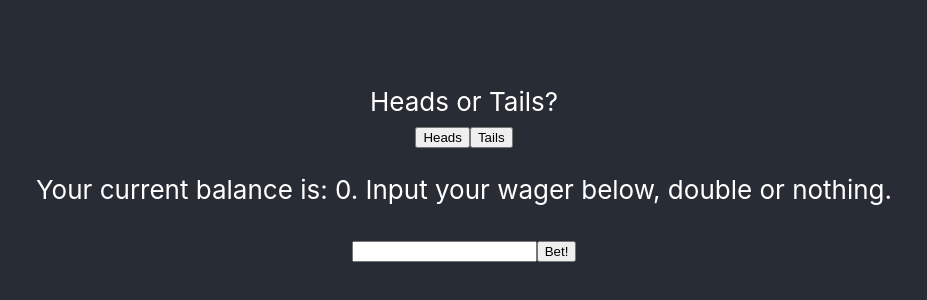
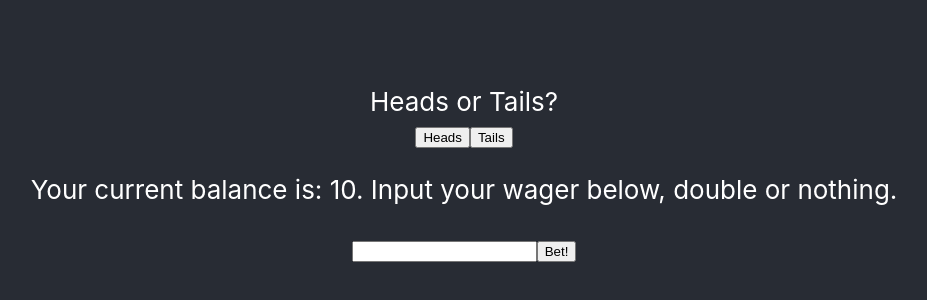
Before and after one commit to cass-io/coinflipper, a React (Create React App) app: page / in a window 1280 px wide. Shown: the part 226-526 px from the top of the page, without its empty margins (176-1103 px from the left). Built offline with nearby package versions, Linux system fonts and the light colour scheme.

Commit message:
modified:   src/components/HeadsOrTails.js

```diff
--- a/src/components/HeadsOrTails.js
+++ b/src/components/HeadsOrTails.js
@@ -11,7 +11,8 @@ const HeadsOrTails = () => {
     const [hasFlipped, setHasFlipped] = useState(false)
     let [userWon, setUserWon] = useState(false)
 
-    let userCurrency = 0
+
+    let userCurrency = 10
     const [wager, setWager] = useState(0)
 
     const [userInput, setUserInput] = useState(null)
@@ -58,7 +59,7 @@ const HeadsOrTails = () => {
     }
 
     if (winState) {
-        userCurrency += wager
+        userCurrency += parseInt(wager)
         return (
             <div>
                     <h2>You win!</h2>
@@ -90,9 +91,11 @@ const HeadsOrTails = () => {
             </div>
         )
     } else if (!winState && hasFlipped) {
+        userCurrency -= wager
         return (
             <div>
                 <h2>You lost.</h2>
+                <p>Your current balance is {userCurrency}</p>
                 <button onClick={playAgainClick}>Play Again?</button>
             </div>
         )
```
